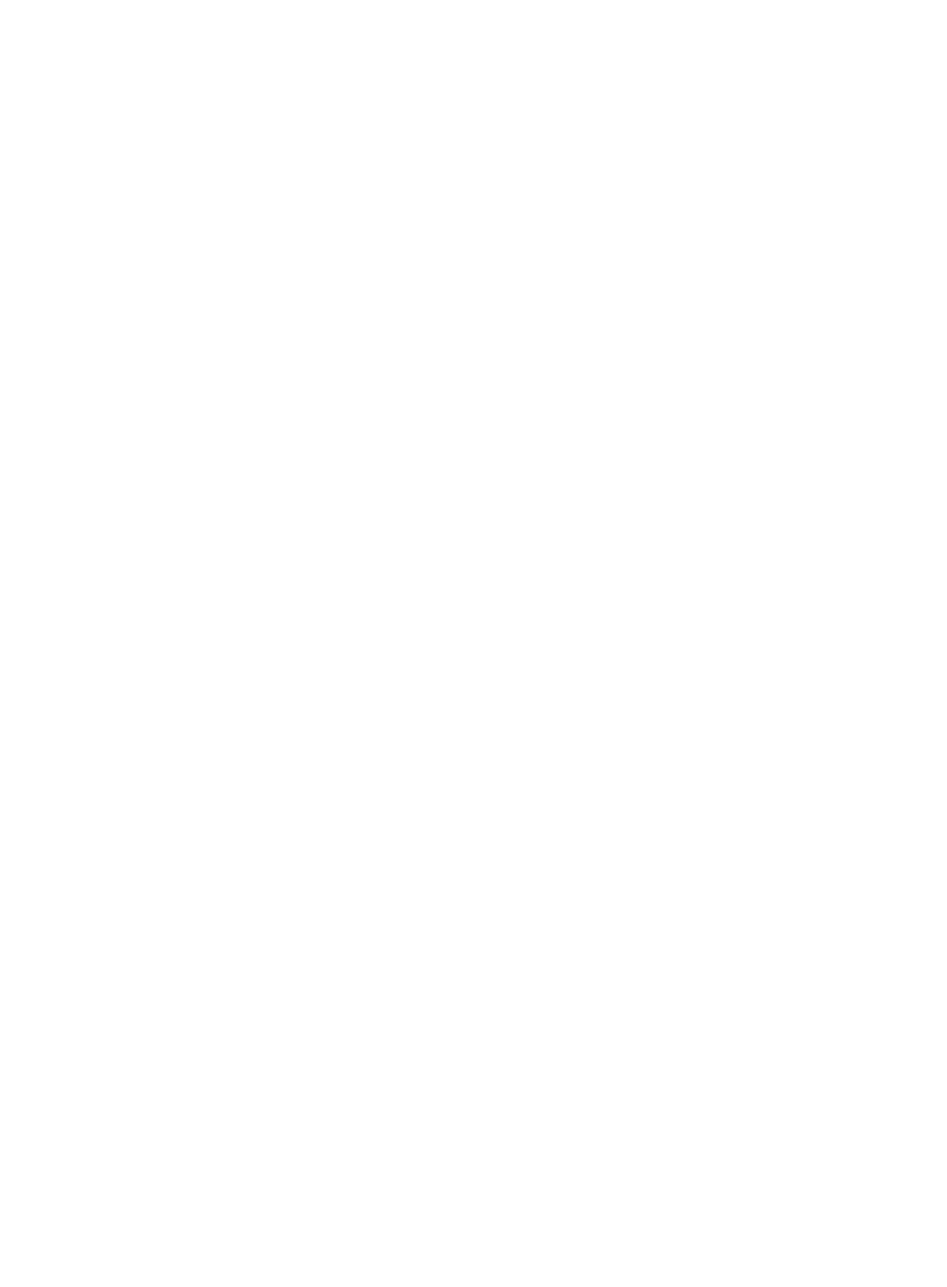
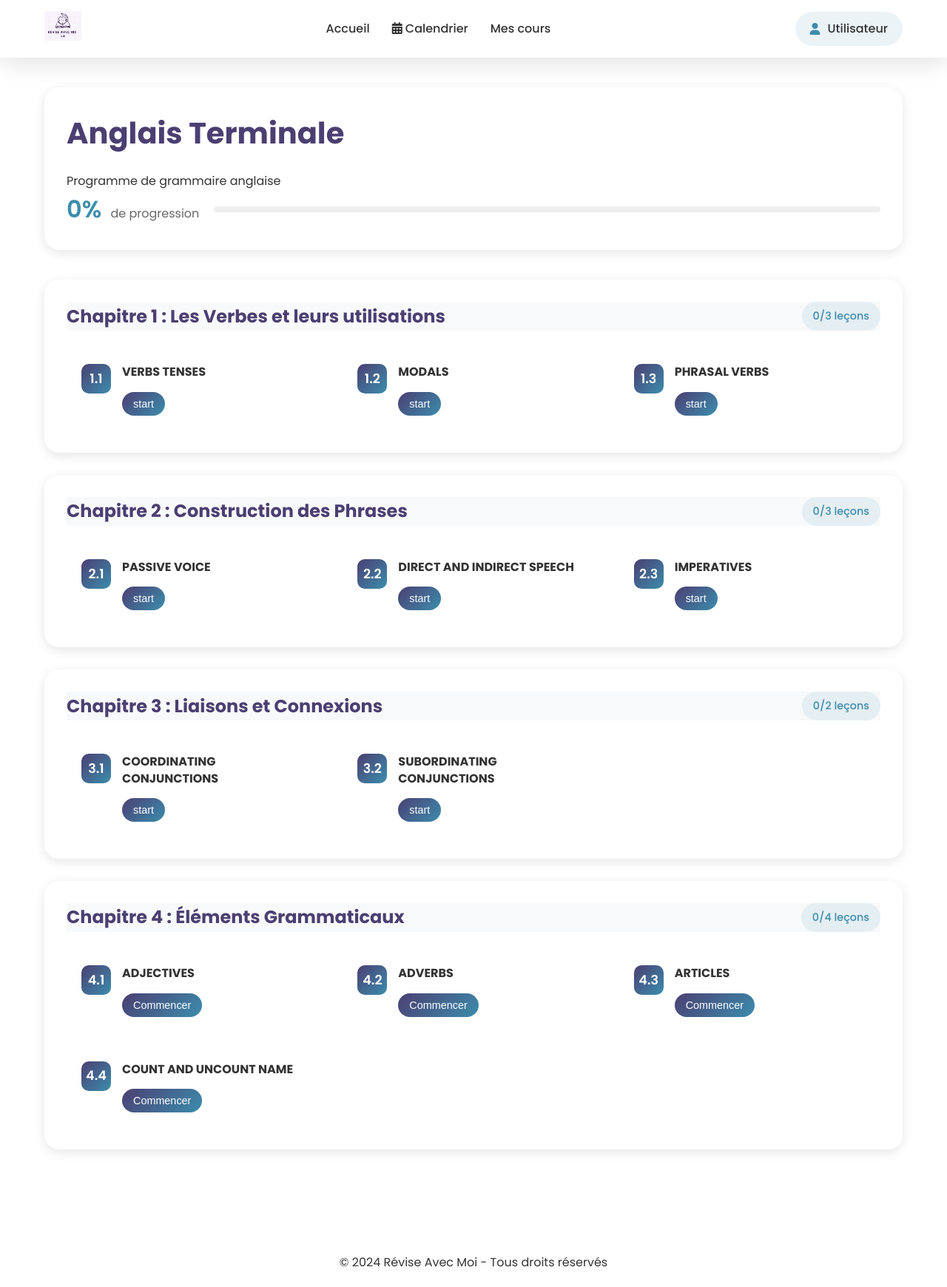
Before and after one commit to babacarmaya/revise_avec_moi, a Flask app: page /cours/anglais/premiere in a window 1280 px wide. Before the commit the page is empty. Shown: the whole page at 74% size. Before the commit the page ends 800 px from the top, so only its background shows below. Run offline with Flask 3, Linux system fonts and the light colour scheme; a user stored in the database is signed in; some libraries are stand-ins or nearby versions.

Commit message:
svt et anglais  ajouter

```diff
--- a/templates/cours/anglais/anglais_premiere.html
+++ b/templates/cours/anglais/anglais_premiere.html
@@ -0,0 +1,187 @@
+{% extends "base.html" %}
+
+{% block content %}
+<div class="philo-container">
+    <header class="philo-header">
+        <div class="header-content">
+            <h1>Anglais Terminale</h1>
+            <p class="header-description">Programme de grammaire anglaise</p>
+        </div>
+        <div class="global-progress">
+            <div class="progress-stats">
+                <span class="progress-percentage">0%</span>
+                <span class="progress-label">de progression</span>
+            </div>
+            <div class="progress-bar">
+                <div class="progress-fill" style="width: 0%"></div>
+            </div>
+        </div>
+    </header>
+
+    <div class="domains-container">
+        <!-- Chapitre 1 : Les Verbes -->
+        <section class="domain-section">
+            <div class="domain-header">
+                <h2>Chapitre 1 : Les Verbes et leurs utilisations</h2>
+                <span class="domain-progress">0/3 leçons</span>
+            </div>
+            <div class="chapters-grid">
+                <div class="chapter-card">
+                    <div class="chapter-number">1.1</div>
+                    <div class="chapter-content">
+                        <h3>VERBS TENSES</h3>
+                        <div class="chapter-progress">
+                            <button class="btn-start" onclick="window.location.href='{{ url_for('anglais_chapitre1') }}'">
+                                start
+                        </div>
+                    </div>
+                </div>
+
+                <div class="chapter-card">
+                    <div class="chapter-number">1.2</div>
+                    <div class="chapter-content">
+                        <h3>MODALS</h3>
+                        <div class="chapter-progress">
+                            <button class="btn-start" onclick="window.location.href='{{ url_for('anglais_chapitre2') }}'">
+                                start
+                        </div>
+                    </div>
+                </div>
+
+                <div class="chapter-card">
+                    <div class="chapter-number">1.3</div>
+                    <div class="chapter-content">
+                        <h3>PHRASAL VERBS</h3>
+                        <div class="chapter-progress">
+                            <button class="btn-start" onclick="window.location.href='{{ url_for('anglais_chapitre3') }}'">
+                                start
+                        </div>
+                    </div>
+                </div>
+            </div>
+        </section>
+
+        <!-- Chapitre 2 : Les Structures de Phrases -->
+        <section class="domain-section">
+            <div class="domain-header">
+                <h2>Chapitre 2 : Construction des Phrases</h2>
+                <span class="domain-progress">0/3 leçons</span>
+            </div>
+            <div class="chapters-grid">
+                <div class="chapter-card">
+                    <div class="chapter-number">2.1</div>
+                    <div class="chapter-content">
+                        <h3>PASSIVE VOICE</h3>
+                        <div class="chapter-progress">
+                            <button class="btn-start" onclick="window.location.href='{{ url_for('anglais_chapitre4') }}'">
+                                start
+                        </div>
+                    </div>
+                </div>
+
+                <div class="chapter-card">
+                    <div class="chapter-number">2.2</div>
+                    <div class="chapter-content">
+                        <h3>DIRECT AND INDIRECT SPEECH</h3>
+                        <div class="chapter-progress">
+                            <button class="btn-start" onclick="window.location.href='{{ url_for('anglais_chapitre5') }}'">
+                                start
+                        </div>
+                    </div>
+                </div>
+
+                <div class="chapter-card">
+                    <div class="chapter-number">2.3</div>
+                    <div class="chapter-content">
+                        <h3>IMPERATIVES</h3>
+                        <div class="chapter-progress">
+                            <button class="btn-start" onclick="window.location.href='{{ url_for('anglais_chapitre6') }}'">
+                                start
+                        </div>
+                    </div>
+                </div>
+            </div>
+        </section>
+
+        <!-- Chapitre 3 : Les Connecteurs Logiques -->
+        <section class="domain-section">
+            <div class="domain-header">
+                <h2>Chapitre 3 : Liaisons et Connexions</h2>
+                <span class="domain-progress">0/2 leçons</span>
+            </div>
+            <div class="chapters-grid">
+                <div class="chapter-card">
+                    <div class="chapter-number">3.1</div>
+                    <div class="chapter-content">
+                        <h3>COORDINATING CONJUNCTIONS</h3>
+                        <div class="chapter-progress">
+                            <button class="btn-start" onclick="window.location.href='{{ url_for('anglais_chapitre7') }}'">
+                                start
+                        </div>
+                    </div>
+                </div>
+
+                <div class="chapter-card">
+                    <div class="chapter-number">3.2</div>
+                    <div class="chapter-content">
+                        <h3>SUBORDINATING CONJUNCTIONS</h3>
+                        <div class="chapter-progress">
+                            <button class="btn-start" onclick="window.location.href='{{ url_for('anglais_chapitre8') }}'">
+                                start
+                        </div>
+                    </div>
+                </div>
+            </div>
+        </section>
+
+        <!-- Chapitre 4 : Les Éléments du Discours -->
+        <section class="domain-section">
+            <div class="domain-header">
+                <h2>Chapitre 4 : Éléments Grammaticaux</h2>
+                <span class="domain-progress">0/4 leçons</span>
+            </div>
+            <div class="chapters-grid">
+                <div class="chapter-card">
+                    <div class="chapter-number">4.1</div>
+                    <div class="chapter-content">
+                        <h3>ADJECTIVES</h3>
+                        <div class="chapter-progress">
+                            <button class="btn-start">Commencer</button>
+                        </div>
+                    </div>
+                </div>
+
+                <div class="chapter-card">
+                    <div class="chapter-number">4.2</div>
+                    <div class="chapter-content">
+                        <h3>ADVERBS</h3>
+                        <div class="chapter-progress">
+                            <button class="btn-start">Commencer</button>
+                        </div>
+                    </div>
+                </div>
+
+                <div class="chapter-card">
+                    <div class="chapter-number">4.3</div>
+                    <div class="chapter-content">
+                        <h3>ARTICLES</h3>
+                        <div class="chapter-progress">
+                            <button class="btn-start">Commencer</button>
+                        </div>
+                    </div>
+                </div>
+
+                <div class="chapter-card">
+                    <div class="chapter-number">4.4</div>
+                    <div class="chapter-content">
+                        <h3>COUNT AND UNCOUNT NAME</h3>
+                        <div class="chapter-progress">
+                            <button class="btn-start">Commencer</button>
+                        </div>
+                    </div>
+                </div>
+            </div>
+        </section>
+    </div>
+</div>
+{% endblock %}
--- a/templates/niveaux/premiere.html
+++ b/templates/niveaux/premiere.html
@@ -27,7 +27,7 @@
         <p>accéder aux cours</p>
     </a>
 
-    <a href="{{ url_for('anglais_premiere') }}" class="subject-card english">
+    <a href="{{ url_for('anglais_terminale') }}" class="subject-card english">
         <h2>Anglais</h2>
         <p>accéder aux cours</p>
     </a>
```
Also changed, not shown: templates/cours/svt/svt_seconde.html (+161 -0 lines), templates/niveaux/seconde.html (+2 -5 lines).
